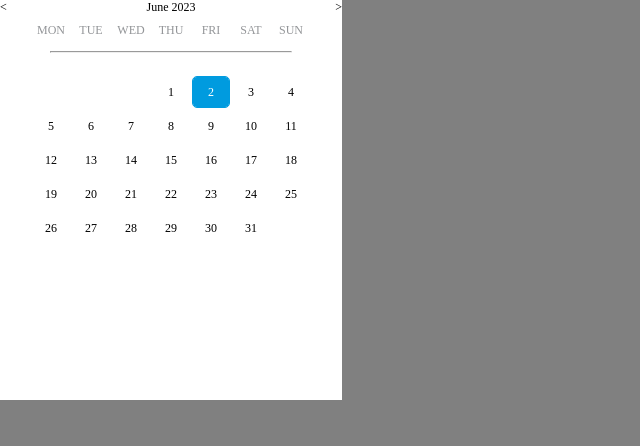
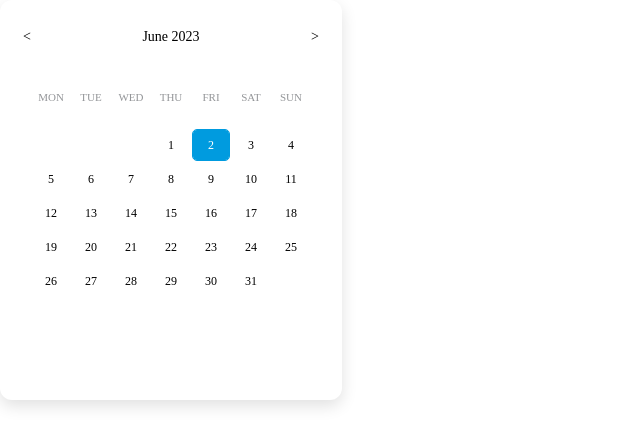
Before and after one commit to snigdho611/custom-react-datepicker, a React (Create React App) app: page / in a window 1280 px wide. Shown: the top 446 px of the page, without its empty margins (0-640 px from the left). Built offline with nearby package versions, Linux system fonts and the light colour scheme.

Commit message:
Adding updated css

```diff
--- a/src/components/Datepicker/index.scss
+++ b/src/components/Datepicker/index.scss
@@ -5,12 +5,21 @@ $cellwidth: 36px;
   font-size: 12px;
   font-family: "Noto Sans JP";
   width: fit-content;
-  min-width: 342px;
-  min-height: 400px;
+  // min-width: 342px;
+  min-height: 371px;
   background-color: white;
+  padding: 29px 23px 0px 23px;
+  border-radius: 12px;
+  // display: flex;
+  // flex-direction: column;
+  box-shadow: 0px 6px 16px #0000001f;
   &_header {
     display: flex;
     justify-content: space-between;
+    font-size: 14px;
+    // padding-top: 25px;
+    padding-bottom: 37px;
+    width: 296px;
   }
   &_calendar {
     margin: 0 auto;
@@ -22,6 +31,7 @@ $cellwidth: 36px;
       display: grid;
       grid-template-columns: repeat(7, $cellwidth);
       gap: 4px;
+      font-size: 11px;
       &_day {
         text-align: center;
         display: flex;
--- a/src/components/Datepicker/index.tsx
+++ b/src/components/Datepicker/index.tsx
@@ -14,11 +14,13 @@ interface IDatepickerHeaderProps {
   onPrev: () => void;
 }
 
-interface IDatepickerBodyProps {
+interface IDatepickerCalendarProps {
   dateObj: IDate;
   currentDateObj: MutableRefObject<IDate>;
   onDateClick: (date: number, month: number, year: number) => void;
 }
+
+interface IDatepickerTimeProps {}
 
 const DatepickerHeader: React.FC<IDatepickerHeaderProps> = ({ dateObj, onNext, onPrev }) => {
   return (
@@ -32,7 +34,7 @@ const DatepickerHeader: React.FC<IDatepickerHeaderProps> = ({ dateObj, onNext, o
   );
 };
 
-const DatepickerBody: React.FC<IDatepickerBodyProps> = ({
+const DatepickerCalendar: React.FC<IDatepickerCalendarProps> = ({
   dateObj,
   currentDateObj,
   onDateClick,
@@ -93,6 +95,7 @@ const DatepickerBody: React.FC<IDatepickerBodyProps> = ({
 
   return (
     <div className="datepicker_calendar">
+      {/* <hr style={{ width: "70%" }} /> */}
       <div className="datepicker_calendar_week">
         <div className="datepicker_calendar_week_day">MON</div>
         <div className="datepicker_calendar_week_day">TUE</div>
@@ -102,7 +105,6 @@ const DatepickerBody: React.FC<IDatepickerBodyProps> = ({
         <div className="datepicker_calendar_week_day">SAT</div>
         <div className="datepicker_calendar_week_day">SUN</div>
       </div>
-      <hr style={{ width: "70%" }} />
       <div className="datepicker_calendar_date">
         {getStartEmptyCells()}
         {getDateCells()}
@@ -111,6 +113,11 @@ const DatepickerBody: React.FC<IDatepickerBodyProps> = ({
       {/* <div className="calendar-grid">{calendarDays}</div> */}
     </div>
   );
+};
+
+const DatepickerTime: React.FC<IDatepickerTimeProps> = () => {
+  //
+  return <div></div>;
 };
 
 const Datepicker = () => {
@@ -129,7 +136,7 @@ const Datepicker = () => {
 
   const onNext = () => {
     if (dateObj.month === 12) {
-      console.log("Go to next year");
+      // console.log("Go to next year");
       return setDateObj({
         date: 1,
         month: 1,
@@ -145,7 +152,7 @@ const Datepicker = () => {
 
   const onPrev = () => {
     if (dateObj.month === 1) {
-      console.log("Go to previous year");
+      // console.log("Go to previous year");
       return setDateObj({
         date: 1,
         month: 12,
@@ -161,13 +168,18 @@ const Datepicker = () => {
 
   const onDateClick = (date: number, month: number, year: number) => {
     setDateObj({ date: date, month: month, year: year });
-    console.log(dateObj);
+    // console.log(dateObj);
   };
 
   return (
     <div className="datepicker">
       <DatepickerHeader dateObj={dateObj} onNext={onNext} onPrev={onPrev} />
-      <DatepickerBody onDateClick={onDateClick} dateObj={dateObj} currentDateObj={currentDateObj} />
+      <DatepickerCalendar
+        onDateClick={onDateClick}
+        dateObj={dateObj}
+        currentDateObj={currentDateObj}
+      />
+      <DatepickerTime />
     </div>
   );
 };
--- a/src/index.css
+++ b/src/index.css
@@ -1,14 +1,12 @@
 body {
   margin: 0;
-  font-family: -apple-system, BlinkMacSystemFont, 'Segoe UI', 'Roboto', 'Oxygen',
-    'Ubuntu', 'Cantarell', 'Fira Sans', 'Droid Sans', 'Helvetica Neue',
-    sans-serif;
+  font-family: -apple-system, BlinkMacSystemFont, "Segoe UI", "Roboto", "Oxygen", "Ubuntu",
+    "Cantarell", "Fira Sans", "Droid Sans", "Helvetica Neue", sans-serif;
   -webkit-font-smoothing: antialiased;
   -moz-osx-font-smoothing: grayscale;
-  background-color: gray;
+  /* background-color: gray; */
 }
 
 code {
-  font-family: source-code-pro, Menlo, Monaco, Consolas, 'Courier New',
-    monospace;
+  font-family: source-code-pro, Menlo, Monaco, Consolas, "Courier New", monospace;
 }
```
